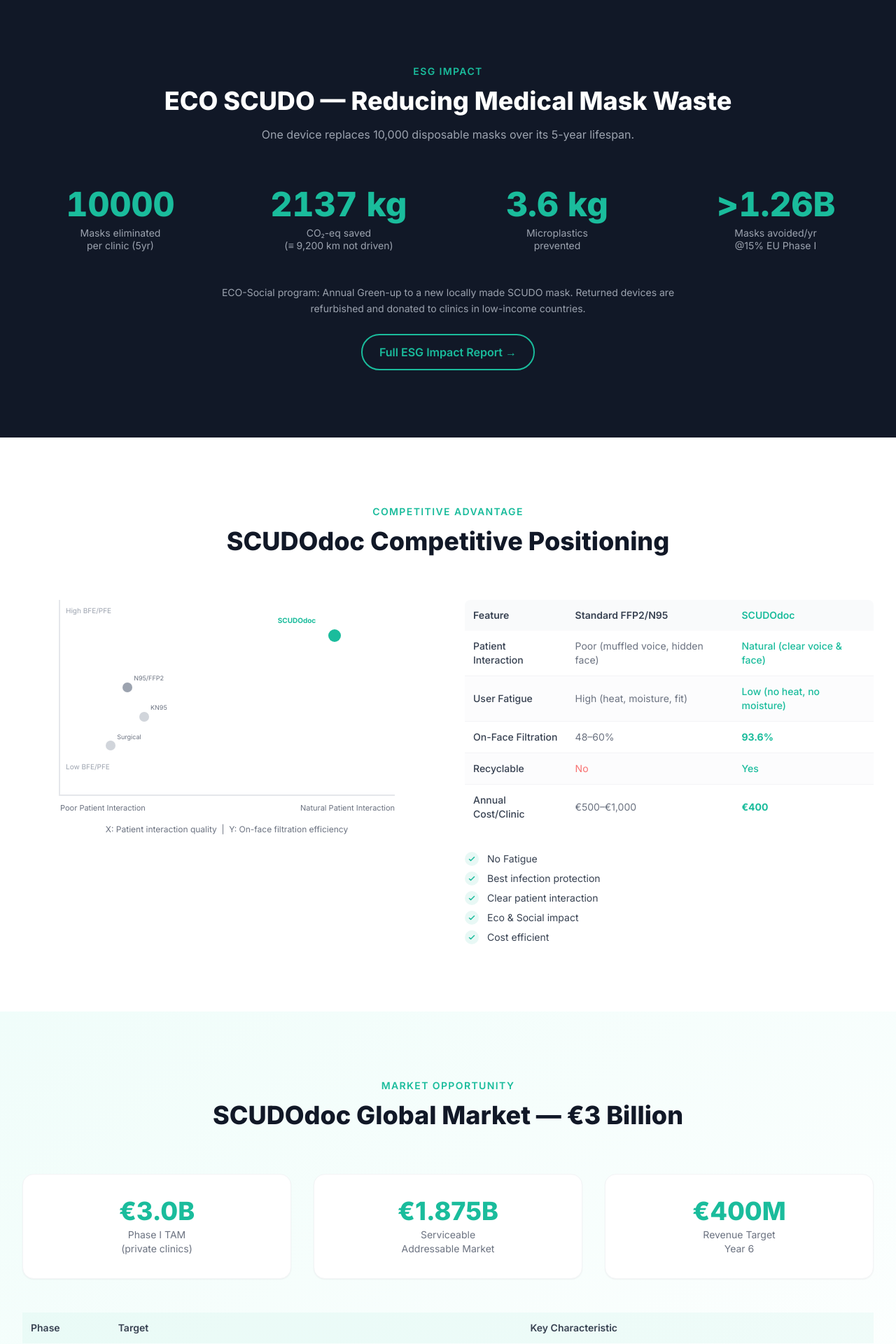
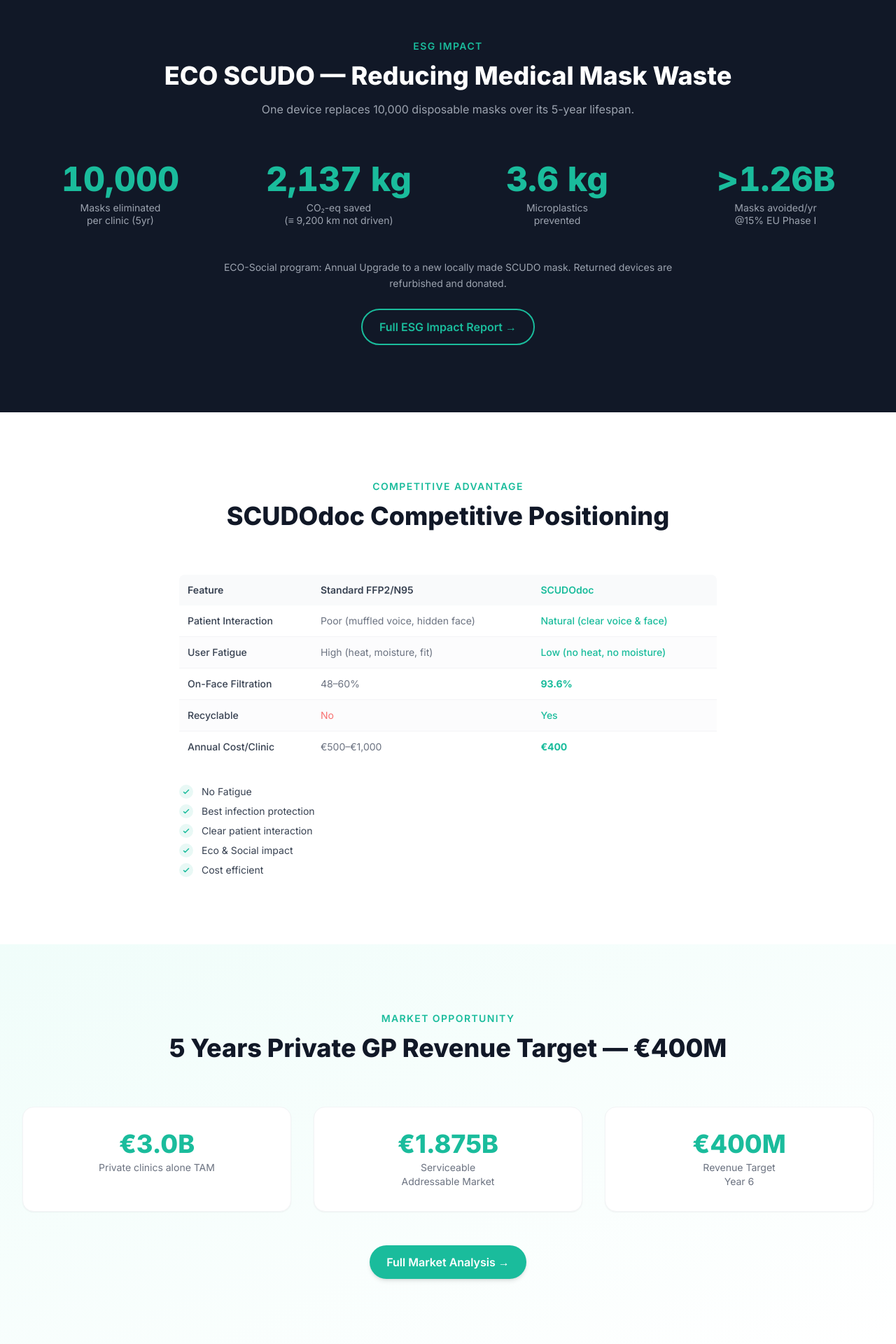
Before and after one commit to shaishalgi-art/scudodoc-website-, a Flask app: page / in a window 1280 px wide. Shown: the part 2920-4840 px from the top of the page at 70% size. Run offline with Flask 3, Linux system fonts and the light colour scheme; some libraries are stand-ins or nearby versions.

Commit message:
content: stakeholder feedback updates to homepage
- Hero: new headline, subtext, comma-formatted stats
- Problem: reorder cards, replace emoji icons with SVGs, new heading
- Solution: update subtitle and first card description
- ESG: Green-up → Upgrade, remove donation destination, comma numbers
- Competitive: remove 2x2 matrix, table full-width
- Market: new title, TAM label, remove phases table
- Investment: remove repeating stat cards
- Footer: caregivers spelling, remove bullet lines

Co-Authored-By: Claude Sonnet 4.6 <noreply@anthropic.com>

```diff
--- a/static/js/main.js
+++ b/static/js/main.js
@@ -38,7 +38,11 @@ function animateCounter(el) {
   function update(now) {
     const progress = Math.min((now - startTs) / duration, 1);
     const eased    = 1 - Math.pow(1 - progress, 3);
-    el.textContent = prefix + (target * eased).toFixed(decimals) + suffix;
+    const num = (target * eased).toFixed(decimals);
+    const formatted = el.dataset.separator
+      ? parseFloat(num).toLocaleString('en-US', { minimumFractionDigits: decimals, maximumFractionDigits: decimals })
+      : num;
+    el.textContent = prefix + formatted + suffix;
     if (progress < 1) requestAnimationFrame(update);
   }
   requestAnimationFrame(update);
--- a/templates/base.html
+++ b/templates/base.html
@@ -109,13 +109,8 @@
       <div class="text-center mb-10">
         <p class="text-2xl font-light text-gray-300 leading-relaxed max-w-2xl mx-auto">
           Finally, after 100 Years...<br />
-          <span class="text-white font-semibold">Our medical care givers can breathe — freely &amp; safely</span>
+          <span class="text-white font-semibold">Our medical caregivers can breathe — freely &amp; safely</span>
         </p>
-        <div class="mt-4 space-y-1 text-gray-400 text-sm">
-          <p>Will provide better service</p>
-          <p>Will not add to global pollution</p>
-          <p>Will not be impacted by geopolitical or pandemic crises</p>
-        </div>
       </div>
 
       <div class="border-t border-gray-700 pt-8">
--- a/templates/index.html
+++ b/templates/index.html
@@ -17,11 +17,12 @@
           Ion Plasma Technology &middot; ESG-Aligned
         </div>
         <h1 class="text-4xl sm:text-5xl lg:text-6xl font-extrabold text-gray-900 leading-tight mb-6">
-          A Paradigm Shift in Medical<br />
-          <span class="text-primary">Personal Protective Equipment</span>
+          A New All-Day<br />
+          <span class="text-primary">Medical Mask</span>
         </h1>
         <p class="text-lg text-gray-600 leading-relaxed mb-8 max-w-xl">
-          A novel mask using a digitally controlled Ion-Plasma active-filter. It eliminates fatigue, heat, moisture, and poor patient interaction — while delivering superior infection protection and eliminating millions of hazardous disposable masks trashed each year.
+          Delivering superior protection without fatigue.<br />
+          Replacing billions of 100-year-old non-recyclable masks.
         </p>
 
         <!-- Stat counters -->
@@ -30,11 +31,11 @@
             <div class="text-3xl font-extrabold text-primary">
               <span class="counter-value" data-counter data-target="93.6" data-decimals="1" data-suffix="%">0%</span>
             </div>
-            <div class="text-xs text-gray-500 mt-1 leading-tight">Better protection<br />vs. N95 masks</div>
+            <div class="text-xs text-gray-500 mt-1 leading-tight">Better protection<br />vs. any other mask</div>
           </div>
           <div class="text-center">
             <div class="text-3xl font-extrabold text-primary">
-              <span class="counter-value" data-counter data-target="10000" data-suffix="">0</span>
+              <span class="counter-value" data-counter data-target="10000" data-separator="1" data-suffix="">0</span>
             </div>
             <div class="text-xs text-gray-500 mt-1 leading-tight">Masks replaced per<br />clinic over 5Y</div>
           </div>
@@ -90,51 +91,63 @@
   <div class="max-w-7xl mx-auto px-4 sm:px-6 lg:px-8">
     <div class="text-center mb-16 fade-in">
       <div class="text-primary text-sm font-semibold uppercase tracking-widest mb-3">The Problem</div>
-      <h2 class="text-3xl sm:text-4xl font-extrabold text-gray-900">Why 100-Year-Old Technology Still Dominates</h2>
+      <h2 class="text-3xl sm:text-4xl font-extrabold text-gray-900">A 100-Years-Old Technology Has Reached Its Limits</h2>
     </div>
 
     <div class="grid sm:grid-cols-2 lg:grid-cols-3 gap-6">
 
       <!-- Card 1 -->
       <div class="fade-in bg-gray-50 rounded-2xl p-6 border border-gray-100 hover:shadow-md transition-shadow">
-        <div class="text-3xl mb-4">😮‍💨</div>
-        <h3 class="text-lg font-bold text-gray-900 mb-2">Fatigue &amp; Discomfort</h3>
-        <p class="text-gray-600 text-sm leading-relaxed">Heat and moisture buildup cause exhaustion, reducing clinical concentration and patient care quality.</p>
-      </div>
-
-      <!-- Card 2 -->
-      <div class="fade-in bg-gray-50 rounded-2xl p-6 border border-gray-100 hover:shadow-md transition-shadow">
-        <div class="text-3xl mb-4">🗣️</div>
-        <h3 class="text-lg font-bold text-gray-900 mb-2">Poor Patient Interaction</h3>
-        <p class="text-gray-600 text-sm leading-relaxed">Masks obstruct vocal clarity and facial visibility, degrading doctor-patient interaction quality.</p>
-      </div>
-
-      <!-- Card 3 -->
-      <div class="fade-in bg-gray-50 rounded-2xl p-6 border border-gray-100 hover:shadow-md transition-shadow">
-        <div class="text-3xl mb-4">⚠️</div>
+        <div class="w-10 h-10 bg-primary/10 rounded-xl flex items-center justify-center mb-4">
+          <svg class="w-5 h-5 text-primary" fill="none" stroke="currentColor" viewBox="0 0 24 24"><path stroke-linecap="round" stroke-linejoin="round" stroke-width="2" d="M20.618 5.984A11.955 11.955 0 0112 2.944a11.955 11.955 0 01-8.618 3.04A12.02 12.02 0 003 9c0 5.591 3.824 10.29 9 11.622 5.176-1.332 9-6.03 9-11.622 0-1.042-.133-2.052-.382-3.016zM12 9v2m0 4h.01"/></svg>
+        </div>
         <h3 class="text-lg font-bold text-gray-900 mb-2">Mediocre Protection</h3>
         <p class="text-gray-600 text-sm leading-relaxed">
           N95: only <strong>60%</strong> actual on-face filtering. KN95: <strong>48.3%</strong>. Surgical: as low as <strong>10–15%</strong> — despite 95%+ lab certification.
         </p>
       </div>
 
+      <!-- Card 2 -->
+      <div class="fade-in bg-gray-50 rounded-2xl p-6 border border-gray-100 hover:shadow-md transition-shadow">
+        <div class="w-10 h-10 bg-primary/10 rounded-xl flex items-center justify-center mb-4">
+          <svg class="w-5 h-5 text-primary" fill="none" stroke="currentColor" viewBox="0 0 24 24"><path stroke-linecap="round" stroke-linejoin="round" stroke-width="2" d="M9.663 17h4.673M12 3v1m6.364 1.636l-.707.707M21 12h-1M4 12H3m3.343-5.657l-.707-.707m2.828 9.9a5 5 0 117.072 0l-.548.547A3.374 3.374 0 0014 18.469V19a2 2 0 11-4 0v-.531c0-.895-.356-1.754-.988-2.386l-.548-.547z"/></svg>
+        </div>
+        <h3 class="text-lg font-bold text-gray-900 mb-2">Fatigue &amp; Discomfort</h3>
+        <p class="text-gray-600 text-sm leading-relaxed">Heat and moisture buildup cause exhaustion, reducing clinical concentration and patient care quality.</p>
+      </div>
+
+      <!-- Card 3 -->
+      <div class="fade-in bg-gray-50 rounded-2xl p-6 border border-gray-100 hover:shadow-md transition-shadow">
+        <div class="w-10 h-10 bg-primary/10 rounded-xl flex items-center justify-center mb-4">
+          <svg class="w-5 h-5 text-primary" fill="none" stroke="currentColor" viewBox="0 0 24 24"><path stroke-linecap="round" stroke-linejoin="round" stroke-width="2" d="M18.364 18.364A9 9 0 005.636 5.636m12.728 12.728A9 9 0 015.636 5.636m12.728 12.728L5.636 5.636M8 12h.01M12 12h.01M16 12h.01"/></svg>
+        </div>
+        <h3 class="text-lg font-bold text-gray-900 mb-2">Poor Patient Interaction</h3>
+        <p class="text-gray-600 text-sm leading-relaxed">Masks obstruct vocal clarity and facial visibility, degrading doctor-patient interaction quality.</p>
+      </div>
+
       <!-- Card 4 -->
       <div class="fade-in bg-gray-50 rounded-2xl p-6 border border-gray-100 hover:shadow-md transition-shadow">
-        <div class="text-3xl mb-4">💶</div>
+        <div class="w-10 h-10 bg-primary/10 rounded-xl flex items-center justify-center mb-4">
+          <svg class="w-5 h-5 text-primary" fill="none" stroke="currentColor" viewBox="0 0 24 24"><path stroke-linecap="round" stroke-linejoin="round" stroke-width="2" d="M12 8c-1.657 0-3 .895-3 2s1.343 2 3 2 3 .895 3 2-1.343 2-3 2m0-8c1.11 0 2.08.402 2.599 1M12 8V7m0 1v8m0 0v1m0-1c-1.11 0-2.08-.402-2.599-1M21 12a9 9 0 11-18 0 9 9 0 0118 0z"/></svg>
+        </div>
         <h3 class="text-lg font-bold text-gray-900 mb-2">High Ongoing Costs</h3>
         <p class="text-gray-600 text-sm leading-relaxed">Private GP/dental clinics spend <strong>€500–€1,000/year</strong> on over 2,000 disposable masks per doctor-assistant pair.</p>
       </div>
 
       <!-- Card 5 -->
       <div class="fade-in bg-gray-50 rounded-2xl p-6 border border-gray-100 hover:shadow-md transition-shadow">
-        <div class="text-3xl mb-4">🌍</div>
+        <div class="w-10 h-10 bg-primary/10 rounded-xl flex items-center justify-center mb-4">
+          <svg class="w-5 h-5 text-primary" fill="none" stroke="currentColor" viewBox="0 0 24 24"><path stroke-linecap="round" stroke-linejoin="round" stroke-width="2" d="M3.055 11H5a2 2 0 012 2v1a2 2 0 002 2 2 2 0 012 2v2.945M8 3.935V5.5A2.5 2.5 0 0010.5 8h.5a2 2 0 012 2 2 2 0 104 0 2 2 0 012-2h1.064M15 20.488V18a2 2 0 012-2h3.064M21 12a9 9 0 11-18 0 9 9 0 0118 0z"/></svg>
+        </div>
         <h3 class="text-lg font-bold text-gray-900 mb-2">Massive ESG Failure</h3>
         <p class="text-gray-600 text-sm leading-relaxed">~4 billion masks/year from GP &amp; dental clinics alone — 100% non-recyclable, classified hazardous (DASRI), persisting 450+ years as microplastics.</p>
       </div>
 
       <!-- Card 6 -->
       <div class="fade-in bg-gray-50 rounded-2xl p-6 border border-gray-100 hover:shadow-md transition-shadow">
-        <div class="text-3xl mb-4">🚢</div>
+        <div class="w-10 h-10 bg-primary/10 rounded-xl flex items-center justify-center mb-4">
+          <svg class="w-5 h-5 text-primary" fill="none" stroke="currentColor" viewBox="0 0 24 24"><path stroke-linecap="round" stroke-linejoin="round" stroke-width="2" d="M13 16V6a1 1 0 00-1-1H4a1 1 0 00-1 1v10a1 1 0 001 1h1m8-1a1 1 0 01-1 1H9m4-1V8a1 1 0 011-1h2.586a1 1 0 01.707.293l3.414 3.414a1 1 0 01.293.707V16a1 1 0 01-1 1h-1m-6-1a1 1 0 001 1h1M5 17a2 2 0 104 0m-4 0a2 2 0 114 0m6 0a2 2 0 104 0m-4 0a2 2 0 114 0"/></svg>
+        </div>
         <h3 class="text-lg font-bold text-gray-900 mb-2">Supply Chain Vulnerability</h3>
         <p class="text-gray-600 text-sm leading-relaxed">EU imports 70%, USA 90% of medical masks from China. Geopolitical risk, tariffs (US 25–54%), and EU Reg. 2025/1197 make this dependency untenable.</p>
       </div>
@@ -152,7 +165,7 @@
     <div class="text-center mb-16 fade-in">
       <div class="text-primary text-sm font-semibold uppercase tracking-widest mb-3">The Solution</div>
       <h2 class="text-3xl sm:text-4xl font-extrabold text-gray-900">Ion Plasma Mask Filter Technology</h2>
-      <p class="mt-4 text-lg text-gray-600 max-w-2xl mx-auto">Natural Breathing with Superior Real-Protection vs. N95/FFP Masks</p>
+      <p class="mt-4 text-lg text-gray-600 max-w-2xl mx-auto">Applying a patented Negative-Air-Ion (NAI) curtain</p>
     </div>
 
     <div class="grid sm:grid-cols-2 lg:grid-cols-3 gap-6 mb-16">
@@ -162,7 +175,7 @@
           <svg class="w-5 h-5 text-primary" fill="none" stroke="currentColor" viewBox="0 0 24 24"><path stroke-linecap="round" stroke-linejoin="round" stroke-width="2" d="M13 10V3L4 14h7v7l9-11h-7z"/></svg>
         </div>
         <h3 class="font-bold text-gray-900 mb-2">Active Ion Plasma Filtration</h3>
-        <p class="text-gray-600 text-sm leading-relaxed">Electronically generated and digitally controlled. <strong>93.6% PM2.5</strong> filtration efficiency vs. N95's 71.6%.</p>
+        <p class="text-gray-600 text-sm leading-relaxed">Electronically generated and digitally controlled. Superior on face filtering vs. standard &amp; N95 masks.</p>
       </div>
 
       <div class="fade-in bg-white rounded-2xl p-6 shadow-sm border border-gray-100">
@@ -242,13 +255,13 @@
     <div class="grid grid-cols-2 lg:grid-cols-4 gap-8 mb-12 fade-in">
       <div class="text-center">
         <div class="text-4xl sm:text-5xl font-extrabold text-primary">
-          <span class="counter-value" data-counter data-target="10000" data-suffix="">0</span>
+          <span class="counter-value" data-counter data-target="10000" data-separator="1" data-suffix="">0</span>
         </div>
         <div class="text-sm text-gray-400 mt-2 leading-tight">Masks eliminated<br />per clinic (5yr)</div>
       </div>
       <div class="text-center">
         <div class="text-4xl sm:text-5xl font-extrabold text-primary">
-          <span class="counter-value" data-counter data-target="2137" data-suffix=" kg">0</span>
+          <span class="counter-value" data-counter data-target="2137" data-separator="1" data-suffix=" kg">0</span>
         </div>
         <div class="text-sm text-gray-400 mt-2 leading-tight">CO₂-eq saved<br />(≡ 9,200 km not driven)</div>
       </div>
@@ -268,7 +281,7 @@
 
     <div class="text-center fade-in">
       <p class="text-gray-400 max-w-2xl mx-auto text-sm leading-relaxed mb-6">
-        ECO-Social program: Annual Green-up to a new locally made SCUDO mask. Returned devices are refurbished and donated to clinics in low-income countries.
+        ECO-Social program: Annual Upgrade to a new locally made SCUDO mask. Returned devices are refurbished and donated.
       </p>
       <a href="{{ url_for('esg') }}"
          class="inline-flex items-center px-6 py-3 border-2 border-primary text-primary font-semibold rounded-full hover:bg-primary hover:text-white transition-colors">
@@ -289,28 +302,7 @@
       <h2 class="text-3xl sm:text-4xl font-extrabold text-gray-900">SCUDOdoc Competitive Positioning</h2>
     </div>
 
-    <div class="grid lg:grid-cols-2 gap-12 items-start">
-
-      <!-- 2×2 Matrix -->
-      <div class="fade-in flex flex-col items-center">
-        <div class="matrix-container" style="height:280px;">
-          <div style="position:absolute;top:8px;left:8px;font-size:10px;color:#9ca3af;">High BFE/PFE</div>
-          <div style="position:absolute;bottom:32px;left:8px;font-size:10px;color:#9ca3af;">Low BFE/PFE</div>
-          <div class="matrix-dot bg-gray-400" style="left:20%;top:40%;" title="N95/FFP2"></div>
-          <div style="position:absolute;left:22%;top:38%;font-size:9px;color:#6b7280;">N95/FFP2</div>
-          <div class="matrix-dot bg-gray-300" style="left:15%;top:70%;" title="Surgical"></div>
-          <div style="position:absolute;left:17%;top:68%;font-size:9px;color:#6b7280;">Surgical</div>
-          <div class="matrix-dot bg-gray-300" style="left:25%;top:55%;" title="KN95"></div>
-          <div style="position:absolute;left:27%;top:53%;font-size:9px;color:#6b7280;">KN95</div>
-          <div class="matrix-dot bg-primary" style="left:82%;top:12%;width:18px;height:18px;" title="SCUDOdoc"></div>
-          <div style="position:absolute;left:65%;top:8%;font-size:10px;color:#1ABC9C;font-weight:700;">SCUDOdoc</div>
-          <div class="matrix-label-x-left">Poor Patient Interaction</div>
-          <div class="matrix-label-x-right" style="bottom:-28px;right:0;">Natural Patient Interaction</div>
-        </div>
-        <div class="mt-10 text-xs text-gray-500 text-center">
-          X: Patient interaction quality &nbsp;|&nbsp; Y: On-face filtration efficiency
-        </div>
-      </div>
+    <div class="max-w-3xl mx-auto">
 
       <!-- Comparison table + checklist -->
       <div class="fade-in">
@@ -398,13 +390,13 @@
   <div class="max-w-7xl mx-auto px-4 sm:px-6 lg:px-8">
     <div class="text-center mb-16 fade-in">
       <div class="text-primary text-sm font-semibold uppercase tracking-widest mb-3">Market Opportunity</div>
-      <h2 class="text-3xl sm:text-4xl font-extrabold text-gray-900">SCUDOdoc Global Market — €3 Billion</h2>
+      <h2 class="text-3xl sm:text-4xl font-extrabold text-gray-900">5 Years Private GP Revenue Target — €400M</h2>
     </div>
 
     <div class="grid sm:grid-cols-3 gap-8 mb-12 fade-in">
       <div class="text-center bg-white rounded-2xl p-8 shadow-sm border border-gray-100">
         <div class="text-4xl font-extrabold text-primary mb-1">€3.0B</div>
-        <div class="text-sm text-gray-500">Phase I TAM<br />(private clinics)</div>
+        <div class="text-sm text-gray-500">Private clinics alone TAM</div>
       </div>
       <div class="text-center bg-white rounded-2xl p-8 shadow-sm border border-gray-100">
         <div class="text-4xl font-extrabold text-primary mb-1">€1.875B</div>
@@ -414,24 +406,6 @@
         <div class="text-4xl font-extrabold text-primary mb-1">€400M</div>
         <div class="text-sm text-gray-500">Revenue Target<br />Year 6</div>
       </div>
-    </div>
-
-    <div class="overflow-x-auto fade-in mb-8">
-      <table class="responsive-table w-full text-sm border-collapse">
-        <thead>
-          <tr class="bg-primary/5">
-            <th class="text-left p-3 font-semibold text-gray-700">Phase</th>
-            <th class="text-left p-3 font-semibold text-gray-700">Target</th>
-            <th class="text-left p-3 font-semibold text-gray-700">Key Characteristic</th>
-          </tr>
-        </thead>
-        <tbody class="divide-y divide-gray-100">
-          <tr><td data-label="Phase" class="p-3 font-bold text-primary">I</td><td data-label="Target" class="p-3 text-gray-700">France 47K dentists → EU 360K dentists</td><td data-label="Characteristic" class="p-3 text-gray-500">Private, fast cycle, ESG-driven</td></tr>
-          <tr class="bg-gray-50/50"><td data-label="Phase" class="p-3 font-bold text-primary">II</td><td data-label="Target" class="p-3 text-gray-700">EU GP &amp; specialist clinics (480K)</td><td data-label="Characteristic" class="p-3 text-gray-500">Private; GP network adoption</td></tr>
-          <tr><td data-label="Phase" class="p-3 font-bold text-primary">III</td><td data-label="Target" class="p-3 text-gray-700">US &amp; other Western (Japan, Korea, Taiwan)</td><td data-label="Characteristic" class="p-3 text-gray-500">Supply-security driver</td></tr>
-          <tr class="bg-gray-50/50"><td data-label="Phase" class="p-3 font-bold text-primary">IV</td><td data-label="Target" class="p-3 text-gray-700">Public health systems, hospitals</td><td data-label="Characteristic" class="p-3 text-gray-500">Largest volume; longer procurement</td></tr>
-        </tbody>
-      </table>
     </div>
 
     <div class="text-center fade-in">
@@ -453,26 +427,6 @@
     <div class="text-center mb-16 fade-in">
       <div class="text-primary text-sm font-semibold uppercase tracking-widest mb-3">Investment</div>
       <h2 class="text-3xl sm:text-4xl font-extrabold text-gray-900">Investment &amp; Use of Funds</h2>
-      <p class="mt-4 text-xl text-gray-600 font-medium">Seeking seed funding of <strong class="text-primary">$4.0M</strong> for 18–24 months</p>
-    </div>
-
-    <div class="grid sm:grid-cols-2 lg:grid-cols-4 gap-6 mb-12 fade-in">
-      <div class="bg-white rounded-2xl p-6 shadow-sm border border-gray-100 text-center">
-        <div class="text-3xl font-extrabold text-primary mb-1">€3.0B</div>
-        <div class="text-xs text-gray-500 uppercase tracking-wide">Phase I TAM</div>
-      </div>
-      <div class="bg-white rounded-2xl p-6 shadow-sm border border-gray-100 text-center">
-        <div class="text-3xl font-extrabold text-primary mb-1">&lt;80%</div>
-        <div class="text-xs text-gray-500 uppercase tracking-wide">Gross Margin Target</div>
-      </div>
-      <div class="bg-white rounded-2xl p-6 shadow-sm border border-gray-100 text-center">
-        <div class="text-3xl font-extrabold text-primary mb-1">$4.0M</div>
-        <div class="text-xs text-gray-500 uppercase tracking-wide">Seed Round (24 months)</div>
-      </div>
-      <div class="bg-white rounded-2xl p-6 shadow-sm border border-gray-100 text-center">
-        <div class="text-3xl font-extrabold text-primary mb-1">€400M</div>
-        <div class="text-xs text-gray-500 uppercase tracking-wide">Revenue Target Year 6</div>
-      </div>
     </div>
 
     <div class="max-w-2xl mx-auto mb-12 fade-in">
```
